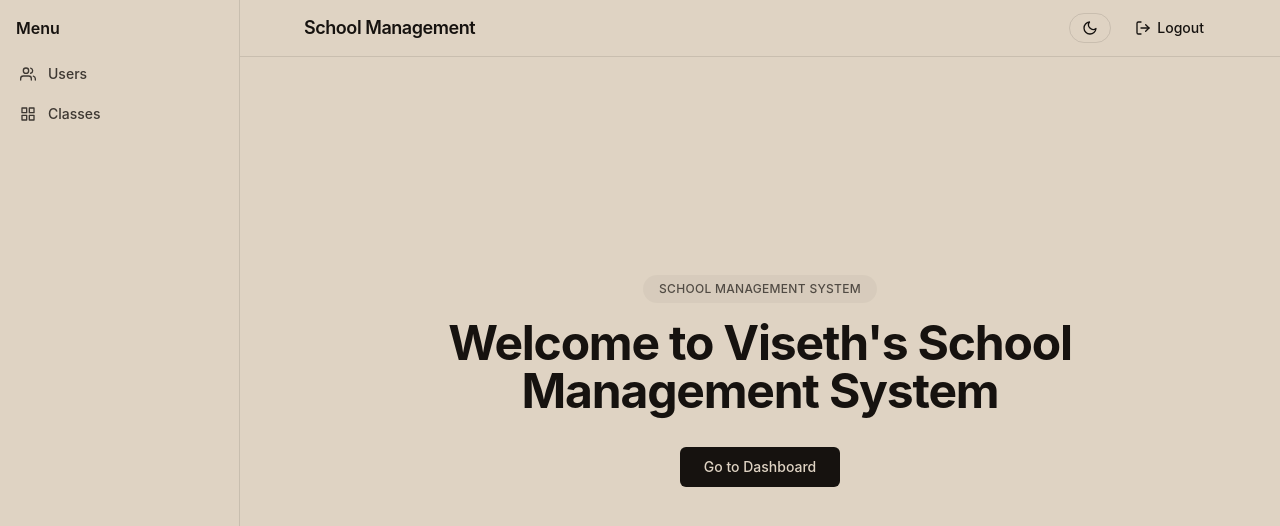
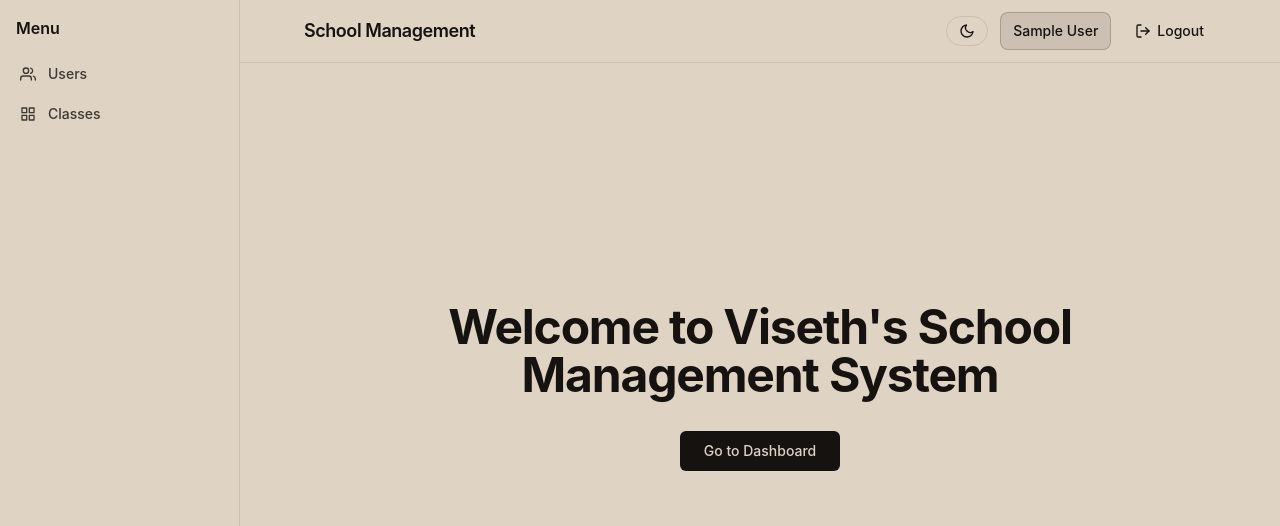
Before and after one commit to viseth-sopheach/school-management, a React (Vite) app: page / in a window 1280 px wide. Shown: the top 526 px of the page. Built offline with nearby package versions, Linux system fonts and the light colour scheme; no server answers; sample sign-in values are in the browser's storage.

Commit message:
add feature

```diff
--- a/src/App.jsx
+++ b/src/App.jsx
@@ -5,7 +5,6 @@ import { SidebarProvider } from "./context/SidebarContext";
 import ProtectedRoute from "./components/common/ProtectedRoute";
 import Navbar from "./components/common/Navbar";
 import Sidebar from "./components/common/Sidebar";
-
 import Welcome from "./pages/Welcome";
 import LoginPage from "./pages/LoginPage";
 import RegisterPage from "./pages/RegisterPage";
--- a/src/components/common/Navbar.jsx
+++ b/src/components/common/Navbar.jsx
@@ -15,7 +15,7 @@ export default function Navbar() {
 
   const handleLogout = async () => {
     await logout();
-    navigate("/login");
+    navigate("/");
   };
 
   return (
@@ -48,6 +48,22 @@ export default function Navbar() {
           )}
         </button>
 
+        {user && (
+          <button
+            onClick={() => navigate(`/${user.role}/me`)}
+            className="px-3 py-2 rounded-lg text-sm font-medium transition-colors duration-200"
+            style={{
+              color: "var(--color-text)",
+              backgroundColor:
+                "color-mix(in srgb, var(--color-text) 10%, var(--color-bg) 90%)",
+              border:
+                "1px solid color-mix(in srgb, var(--color-text) 20%, transparent)",
+            }}
+          >
+            {user.name}
+          </button>
+        )}
+
         {user ? (
           <button
             onClick={handleLogout}
--- a/src/pages/Welcome.jsx
+++ b/src/pages/Welcome.jsx
@@ -12,9 +12,9 @@ export default function Welcome() {
 
   return (
     <section className="flex min-h-[75vh] flex-col items-center justify-center px-4 py-12 text-center">
-      <span className="mb-4 rounded-full bg-black/5 px-4 py-1.5 text-xs font-medium tracking-wide uppercase opacity-70 dark:bg-white/10">
+      {/* <span className="mb-4 rounded-full bg-black/5 px-4 py-1.5 text-xs font-medium tracking-wide uppercase opacity-70 dark:bg-white/10">
         School Management System
-      </span>
+      </span> */}
 
       <h1 className="max-w-2xl text-3xl font-bold tracking-tight sm:text-5xl">
         Welcome to Viseth's School Management System
```
